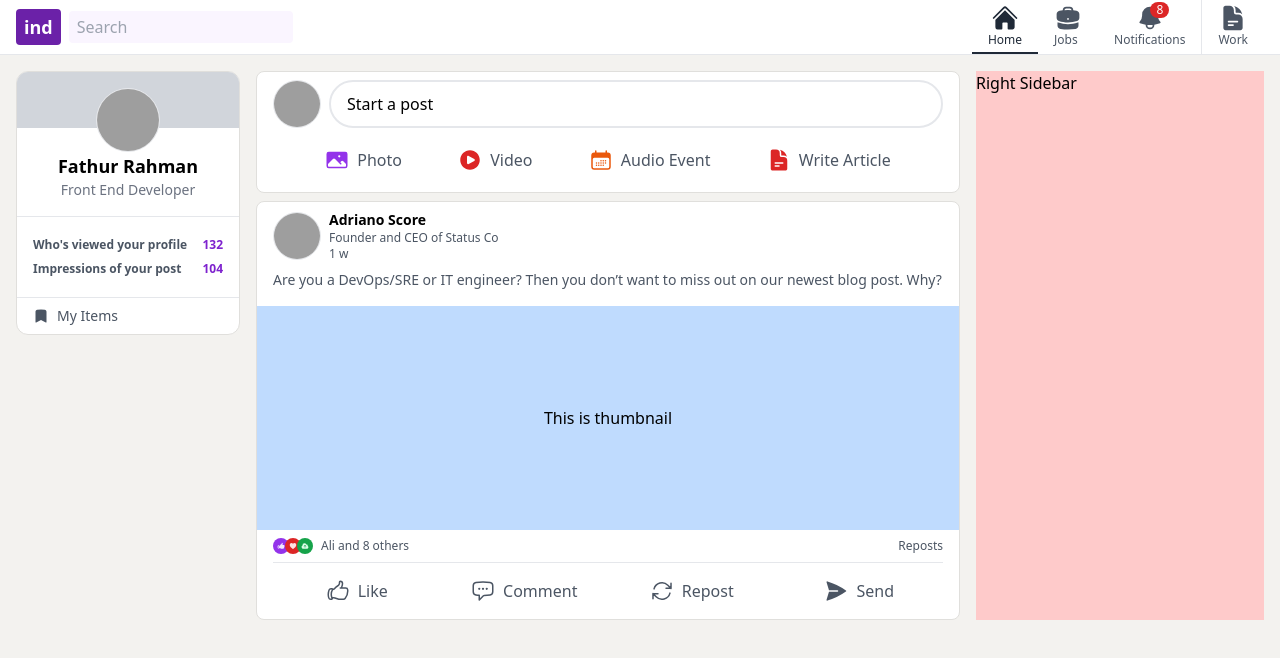
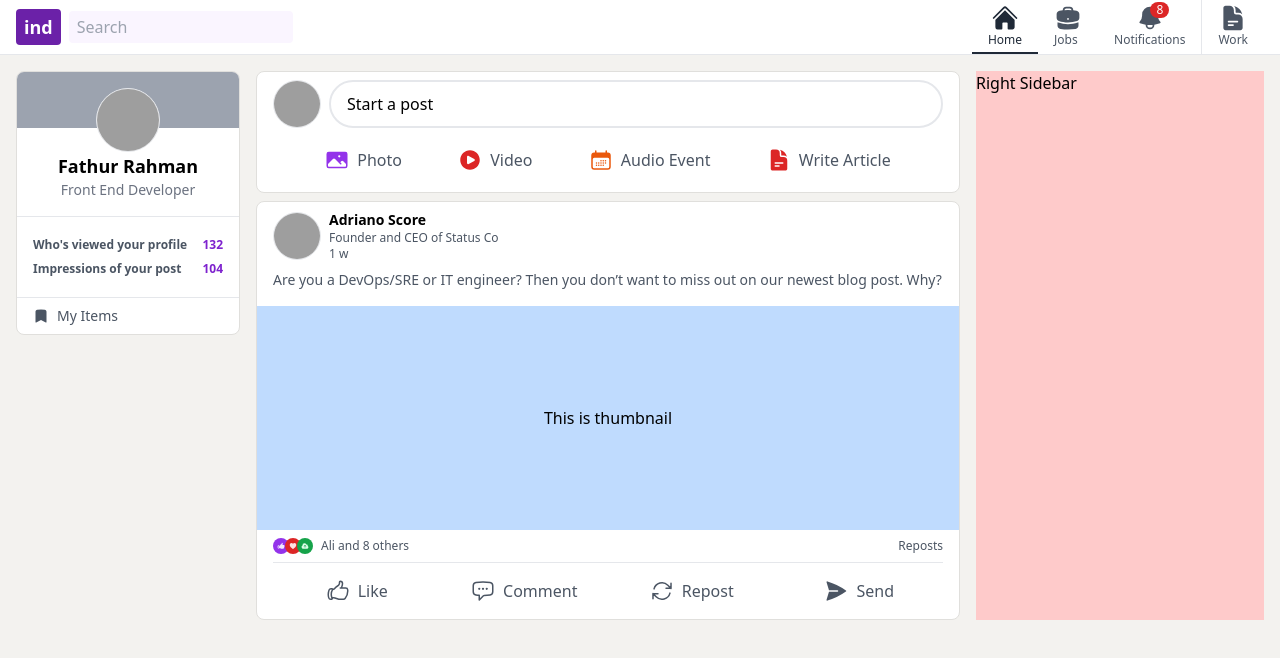
Before and after one commit to cyberfly/tailwindtraining, a website: page index.html in a window 1280 px wide. Drawn offline with Linux system fonts and the light colour scheme; grey boxes are pictures that could not be loaded.

Commit message:
fix: use rounded-lg for profile box

```diff
--- a/index.html
+++ b/index.html
@@ -154,11 +154,11 @@
           <!-- profile box -->
 
           <div
-            class="bg-white border border-[#e0dfdc] rounded-xl overflow-hidden"
+            class="bg-white border border-[#e0dfdc] rounded-lg overflow-hidden"
           >
             <!-- box gray -->
 
-            <div class="bg-gray-300 h-14 relative">
+            <div class="bg-gray-400 h-14 relative">
               <img
                 class="w-16 h-16 absolute left-0 right-0 mx-auto border top-4 rounded-full bg-white"
                 src="https://avatars.dicebear.com/api/avataaars/aku.svg"
```
Also changed, not shown: dist/output.css.
